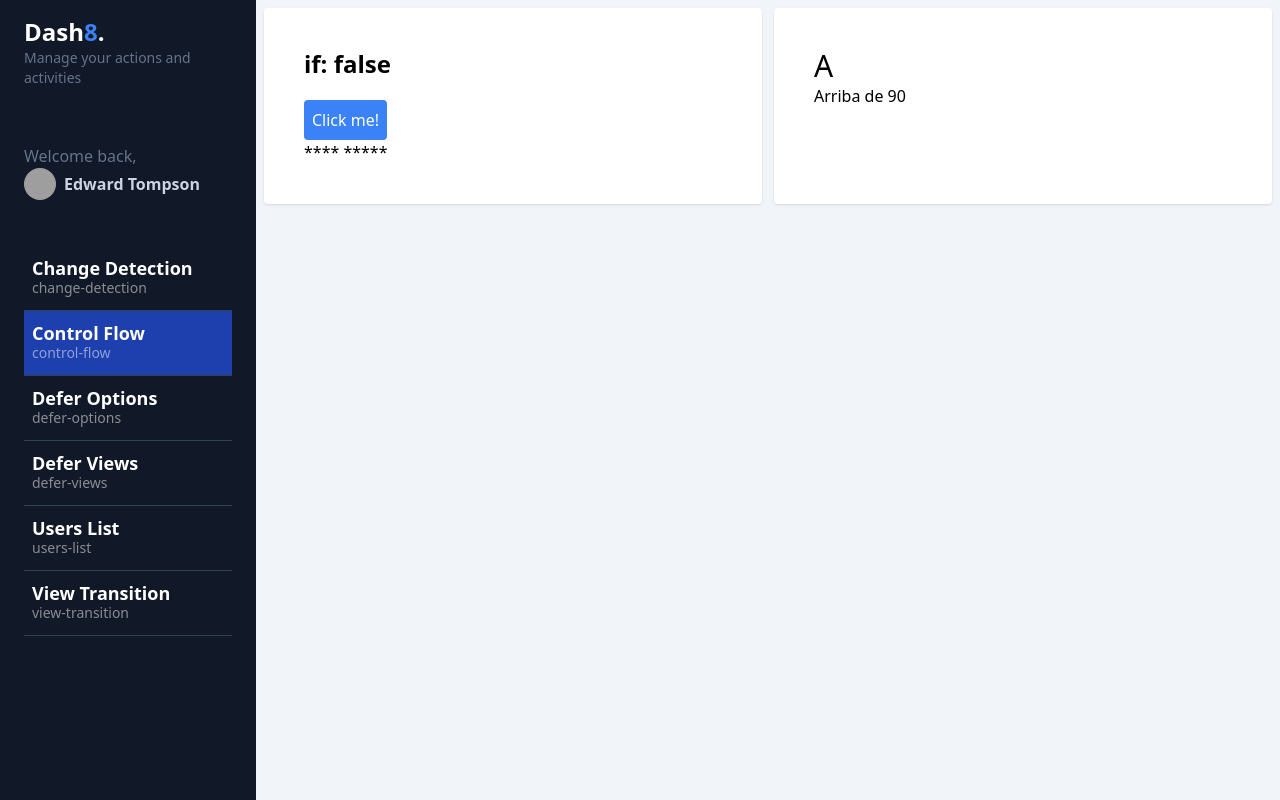
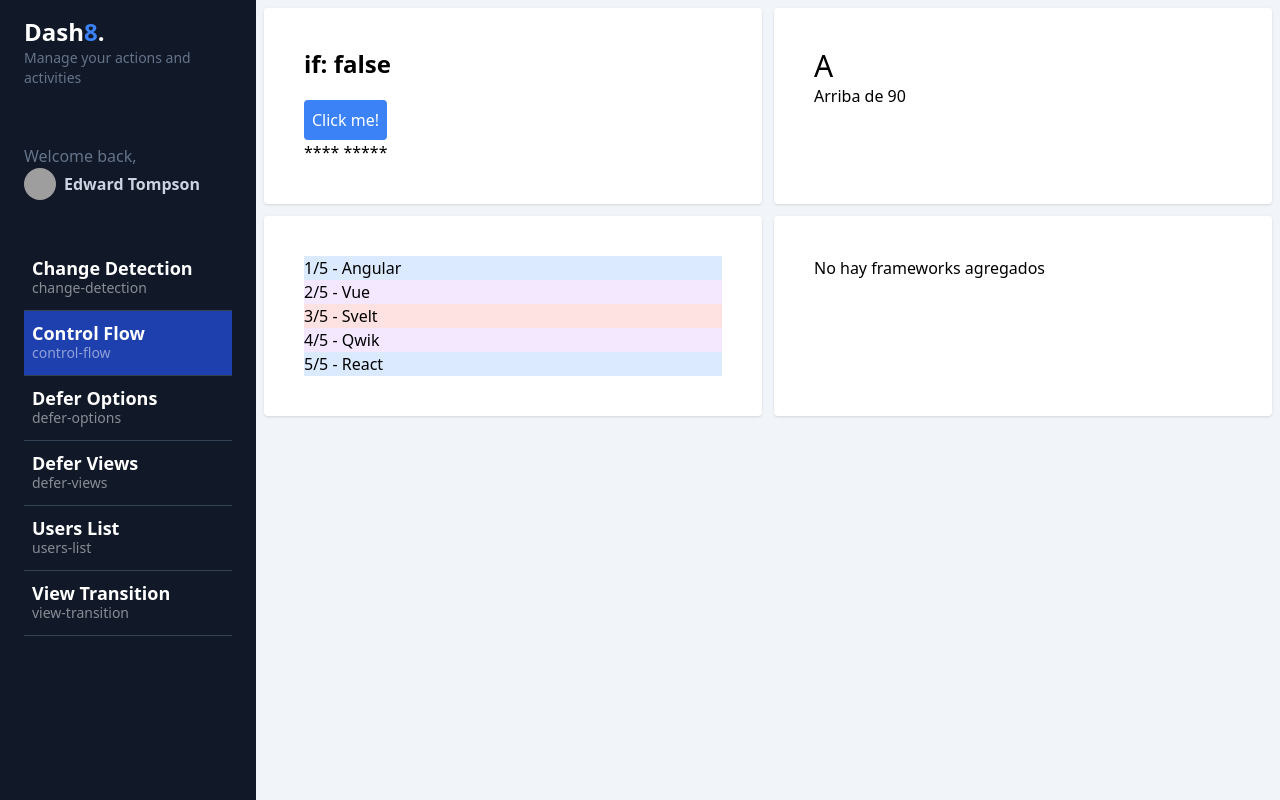
Before and after one commit to CManuelHernandez/Angular18Basics, an Angular app: page /dashboard/control-flow in a window 1280 px wide. Built offline with nearby package versions, Linux system fonts and the light colour scheme; grey boxes are pictures that could not be loaded.

Commit message:
Control Flow - @For

```diff
--- a/src/app/dashboard/pages/control-flow/control-flow.component.html
+++ b/src/app/dashboard/pages/control-flow/control-flow.component.html
@@ -27,4 +27,31 @@
     <p>Reprobado</p>
     } }
   </div>
+
+  <!-- @for -->
+  <div class="bg-white rounded shadow p-10">
+    <ul>
+      @for (framework of frameworks(); track frameworks; let i = $index, first =
+      $first, last = $last, even = $even, odd = $odd, count = $count ) {
+      <li
+        [class]="{
+          'bg-red-100': even && !first && !last,
+          'bg-purple-100': odd && !first && !last,
+          'bg-blue-100': first || last,
+        }"
+      >
+        {{ i + 1 }}/{{ count }} - {{ framework }}
+      </li>
+      }
+    </ul>
+  </div>
+  <div class="bg-white rounded shadow p-10">
+    <ul>
+      @for (framework of frameworks2(); track framework; let i = $index) {
+      <li>{{ framework }}</li>
+      } @empty {
+      <li>No hay frameworks agregados</li>
+      }
+    </ul>
+  </div>
 </section>
--- a/src/app/dashboard/pages/control-flow/control-flow.component.ts
+++ b/src/app/dashboard/pages/control-flow/control-flow.component.ts
@@ -12,6 +12,9 @@
   public showContent = signal(false);
   public grade = signal<Grade>('A');
 
+  public frameworks = signal(['Angular', 'Vue', 'Svelt', 'Qwik', 'React']);
+  public frameworks2 = signal([]);
+
   public toggleContent() {
     this.showContent.update((value) => !value);
   }
```
